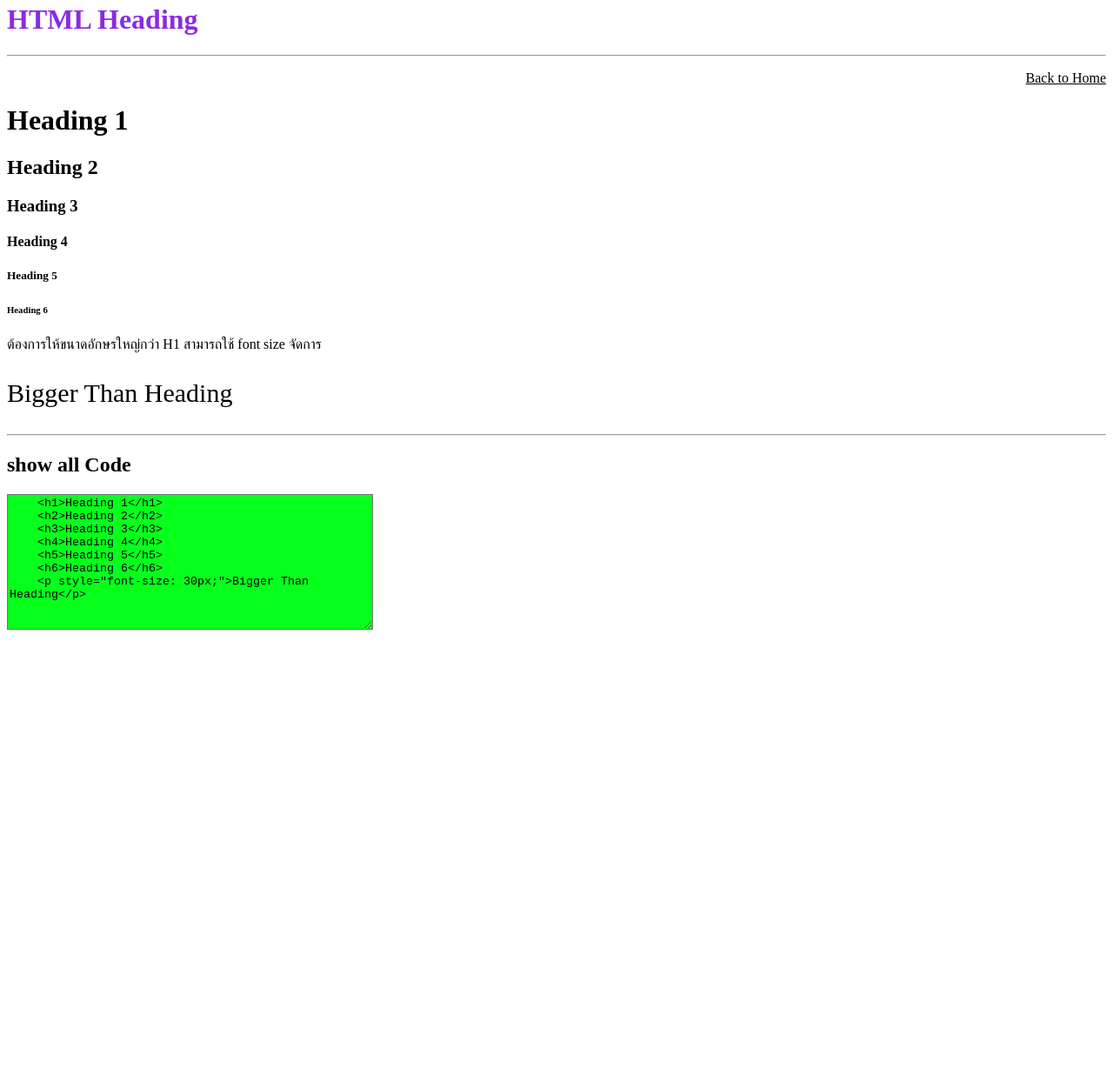
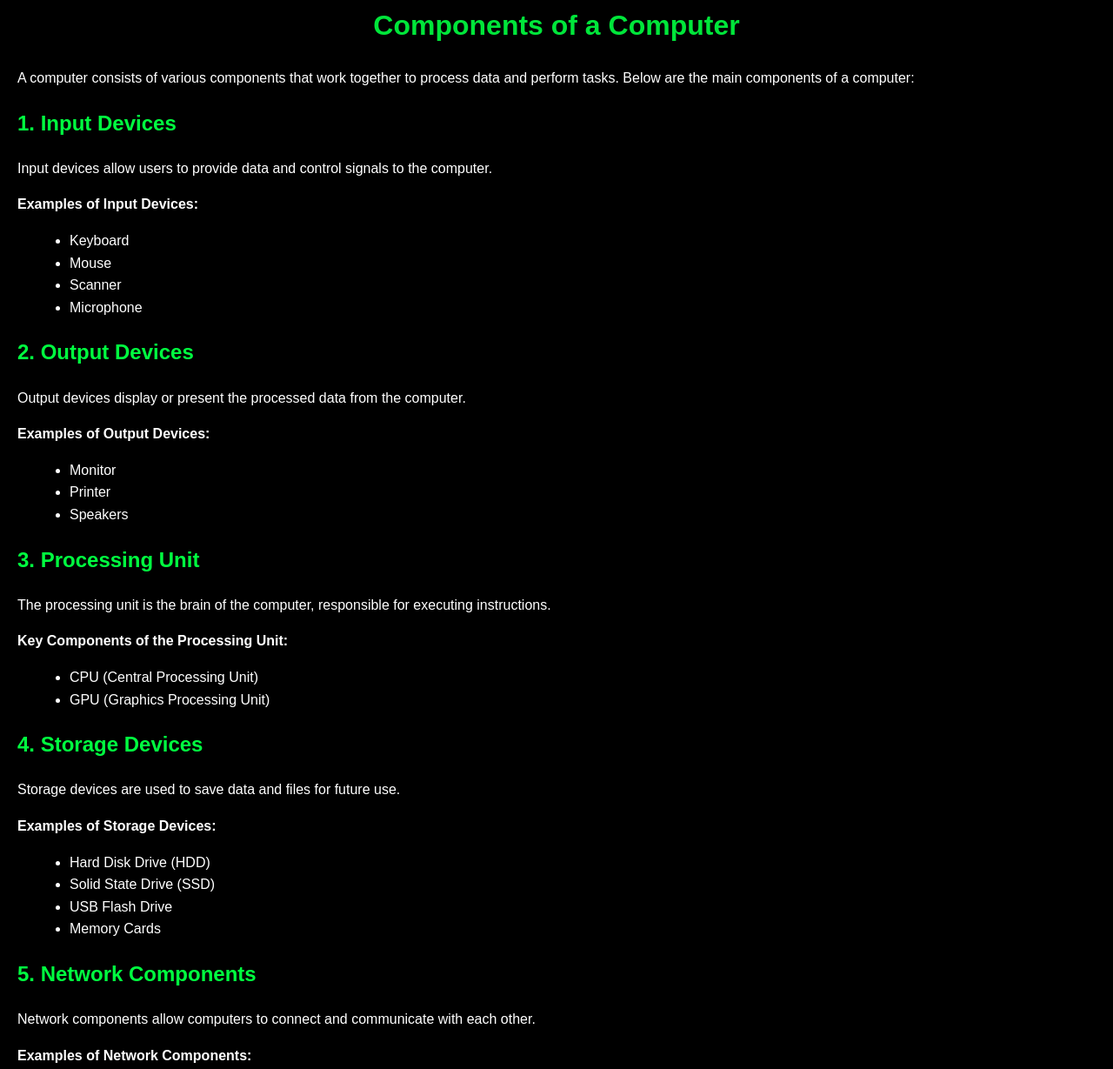
Before and after one commit to tanapon010/6645_Webbasic, a plain HTML site: page W02_01_heading.html in a window 1280 px wide. Shown: the part 17-1246 px from the top of the page at 87% size. Before the commit the page ends 800 px from the top, so only its background shows below. Drawn offline with Linux system fonts and the light colour scheme.

Commit message:
new homework

```diff
--- a/W02_01_heading.html
+++ b/W02_01_heading.html
@@ -3,32 +3,92 @@
 <head>
     <meta charset="UTF-8">
     <meta name="viewport" content="width=device-width, initial-scale=1.0">
-    <title>Heading</title>
+    <title>Components of a Computer</title>
+    <style>
+        body {
+            font-family: Arial, sans-serif;
+            line-height: 1.6;
+            margin: 20px;
+            background-color: black;
+        }
+        h1 {
+            color: #00e63a;
+            text-align: center;
+        }
+        h2 {
+            color: #00ff40;
+        }
+        ul {
+            list-style-type: disc;
+            margin-left: 20px;
+        }
+        a {
+            color: #f8f8f8;
+            text-decoration: none;
+        }
+        a:hover {
+            text-decoration: underline;
+        }
+        p{
+            color: white;
+        }
+        ul{
+            color: white;
+        }
+    </style>
 </head>
 <body>
-    <h1 style="color: blueviolet;">HTML Heading</h1>
-    <hr>
-    <p style="text-align: right;"><a href="index.html" style="color: black;"> Back to Home</a></p>
-    <h1>Heading 1</h1>
-    <h2>Heading 2</h2>
-    <h3>Heading 3</h3>
-    <h4>Heading 4</h4>
-    <h5>Heading 5</h5>
-    <h6>Heading 6</h6>
+    <h1>Components of a Computer</h1>
+    <p>A computer consists of various components that work together to process data and perform tasks. Below are the main components of a computer:</p>
 
-    <p>ต้องการให้ขนาดอักษรใหญ่กว่า H1 สามารถใช้ font size จัดการ</p>
-    <p style="font-size: 30px;">Bigger Than Heading</p>
+    <h2>1. Input Devices</h2>
+    <p>Input devices allow users to provide data and control signals to the computer.</p>
+    <p><strong>Examples of Input Devices:</strong></p>
+    <ul>
+        <li>Keyboard</li>
+        <li>Mouse</li>
+        <li>Scanner</li>
+        <li>Microphone</li>
+    </ul>
+
+    <h2>2. Output Devices</h2>
+    <p>Output devices display or present the processed data from the computer.</p>
+    <p><strong>Examples of Output Devices:</strong></p>
+    <ul>
+        <li>Monitor</li>
+        <li>Printer</li>
+        <li>Speakers</li>
+    </ul>
+
+    <h2>3. Processing Unit</h2>
+    <p>The processing unit is the brain of the computer, responsible for executing instructions.</p>
+    <p><strong>Key Components of the Processing Unit:</strong></p>
+    <ul>
+        <li>CPU (Central Processing Unit)</li>
+        <li>GPU (Graphics Processing Unit)</li>
+    </ul>
+
+    <h2>4. Storage Devices</h2>
+    <p>Storage devices are used to save data and files for future use.</p>
+    <p><strong>Examples of Storage Devices:</strong></p>
+    <ul>
+        <li>Hard Disk Drive (HDD)</li>
+        <li>Solid State Drive (SSD)</li>
+        <li>USB Flash Drive</li>
+        <li>Memory Cards</li>
+    </ul>
+
+    <h2>5. Network Components</h2>
+    <p>Network components allow computers to connect and communicate with each other.</p>
+    <p><strong>Examples of Network Components:</strong></p>
+    <ul>
+        <li>Network Interface Card (NIC)</li>
+        <li>Router</li>
+        <li>Switch</li>
+    </ul>
     <hr>
 
-    <h2>show all Code</h2>
-    <textarea rows= "10" cols="50" style="background-color: rgb(6, 255, 27);">
-    <h1>Heading 1</h1>
-    <h2>Heading 2</h2>
-    <h3>Heading 3</h3>
-    <h4>Heading 4</h4>
-    <h5>Heading 5</h5>
-    <h6>Heading 6</h6>
-    <p style="font-size: 30px;">Bigger Than Heading</p>
-</textarea>
+    <a href="index.html">Back to Home</a>
 </body>
 </html>
+<p>tanapon010.github.io</p>
```
Also changed, not shown: index.html (+1 -1 lines).
